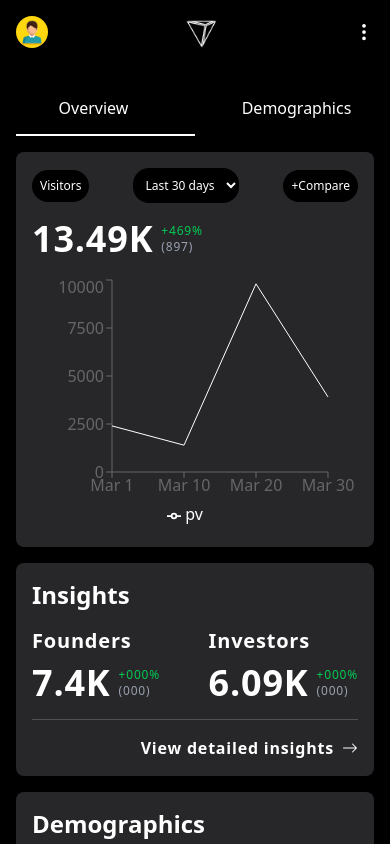
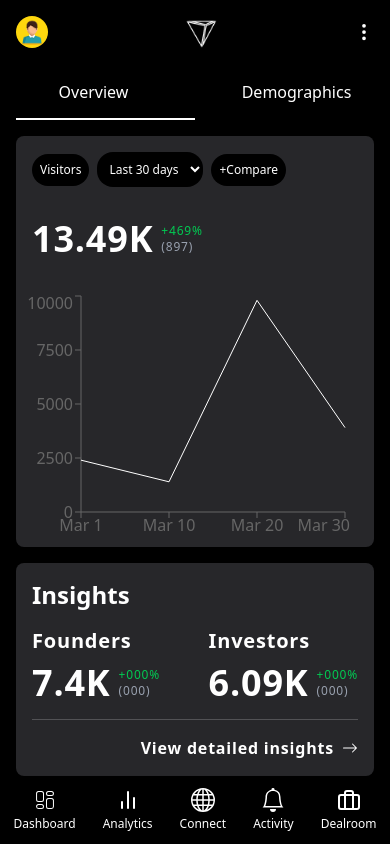
Before and after one commit to Novo1999/vertx-test, a React (Vite) app: page / in a window 390 px wide. Shown: the top 844 px of the page. Built offline with nearby package versions, Linux system fonts and the light colour scheme.

Commit message:
fix: sidebar and navbar logic

```diff
--- a/src/App.jsx
+++ b/src/App.jsx
@@ -1,19 +1,44 @@
+import { useState } from "react"
 import Demographics from "./components/Demographics.jsx"
 import Insights from "./components/Insights.jsx"
+import MobileMenu from "./components/MobileMenu.jsx"
 import Navbar from "./components/Navbar.jsx"
+import Sidebar from "./components/Sidebar.jsx"
 import Tabs from "./components/Tabs.jsx"
 import Visitors from "./components/Visitors.jsx"
 
 const App = () => {
+  const [isOpen, setIsOpen] = useState(false);
+
+  const handleOpenSidebar = () => {
+    setIsOpen(!isOpen)
+  }
+
   return (
     <main className="bg-black min-h-screen">
+      <Navbar handleOpenSidebar={handleOpenSidebar} />
+      <Sidebar isOpen={isOpen} setIsOpen={setIsOpen}>
+        <div className="flex flex-col gap-4">
+          <nav className="hidden lg:flex min-h-16 border-b border-white/40">
+            <ul className="text-white flex font-semibold justify-between w-full text-xl">
+              <li className="border-l border-white/40 pt-4 pl-4">Analytics</li>
+              <div className="flex gap-12 *:border-l *:border-white/40 *:pt-4 *:pl-4">
+                <li>Activity</li>
+                <li className="pr-4">Logout</li>
+              </div>
+            </ul>
+          </nav>
           <div className="container flex flex-col gap-4">
-        <Navbar />
             <Tabs />
+            <div className="flex flex-col gap-4 lg:flex-row">
               <Visitors />
               <Insights />
+            </div>
             <Demographics />
+            <MobileMenu />
           </div>
+        </div>
+      </Sidebar>
     </main>
   )
 }
--- a/src/components/Demographics.jsx
+++ b/src/components/Demographics.jsx
@@ -3,65 +3,68 @@ import worldMap from '../assets/world.png';
 
 const Demographics = () => {
   const flags = [
-    { code: "in", name: "India", color: "bg-blue-600" },
-    { code: "us", name: "USA", color: "bg-orange-600" },
-    { code: "ca", name: "Canada", color: "bg-yellow-400" },
-    { code: "ae", name: "UAE", color: "bg-green-600" },
+    { code: "in", name: "India", color: "bg-blue-600", data: 52 },
+    { code: "us", name: "USA", color: "bg-orange-600", data: 26 },
+    { code: "ca", name: "Canada", color: "bg-yellow-400", data: 14 },
+    { code: "ae", name: "UAE", color: "bg-green-600", data: 7 },
   ];
 
   return (
-    <div className="rounded-lg p-4 bg-zinc-800 text-white flex flex-col gap-4">
+    <div className="rounded-lg p-4 bg-zinc-800 text-white flex flex-col gap-4 mb-32">
       <p className="text-2xl font-semibold">Demographics</p>
-      <div className='relative'>
+      <div className="relative">
         <img src={worldMap} alt="world" />
-        <div className='p-1 rounded-full border border-orange-600 absolute top-[70px] left-6'>
-          <div className='bg-orange-600 size-1 rounded-full'></div>
+        {/* markers */}
+        <div className="p-1 rounded-full border border-orange-600 absolute top-[70px] md:top-[150px] left-6 sm:left-10 md:left-20 lg:left-24">
+          <div className="bg-orange-600 size-1 rounded-full"></div>
         </div>
-        <div className='p-1 rounded-full border border-orange-600 absolute top-[90px] left-16'>
-          <div className='bg-orange-600 size-1 rounded-full'></div>
+        <div className="p-1 rounded-full border border-orange-600 absolute top-[90px] md:top-[170px] left-16 sm:left-20 md:left-32 lg:left-40">
+          <div className="bg-orange-600 size-1 rounded-full"></div>
         </div>
-        <div className='p-1 rounded-full border border-yellow-400 absolute top-[75px] left-15'>
-          <div className='bg-yellow-400 size-1 rounded-full'></div>
+        <div className="p-1 rounded-full border border-yellow-400 absolute top-[75px] md:top-[155px] left-15 sm:left-18 md:left-30 lg:left-36">
+          <div className="bg-yellow-400 size-1 rounded-full"></div>
         </div>
-        <div className='p-1 rounded-full border border-blue-400 absolute top-[80px] right-24'>
-          <div className='bg-blue-400 size-1 rounded-full'></div>
+        <div className="p-1 rounded-full border border-blue-400 absolute top-[80px] md:top-[160px] right-24 sm:right-32 md:right-40 lg:right-48">
+          <div className="bg-blue-400 size-1 rounded-full"></div>
         </div>
-        <div className='p-1 rounded-full border border-green-600 absolute top-[78px] right-32'>
-          <div className='bg-green-600 size-1 rounded-full'></div>
+        <div className="p-1 rounded-full border border-green-600 absolute top-[78px] md:top-[158px] right-32 sm:right-40 md:right-48 lg:right-56">
+          <div className="bg-green-600 size-1 rounded-full"></div>
         </div>
       </div>
-      <div className='flex justify-between gap-2 items-center bg-black px-4 py-1 rounded-full border border-white/40'>
-        {
-          flags.map(({ code, name, color }) => (
-            <div key={code} className='flex justify-between items-center gap-2'>
-              <div className={`${color} rounded-full size-4`}></div>
-              <p>{name}</p>
-            </div>
-          ))
-        }
+      <div className="flex justify-between gap-2 items-center bg-black px-4 py-1 rounded-full border border-white/40 md:w-fit md:gap-6">
+        {flags.map(({ code, name, color }) => (
+          <div key={code} className="flex justify-between items-center gap-2">
+            <div className={`${color} rounded-full size-4`}></div>
+            <p>{name}</p>
+          </div>
+        ))}
       </div>
-      <div className="flex flex-col gap-4 mt-6 border-b pb-4 border-white/20">
-        {flags.map(({ code, name, color }) => (
-          <div key={code} className="flex gap-4 w-full justify-between">
+      <div className="flex flex-col gap-4 mt-6 border-b pb-4 md:gap-6 border-white/20">
+        {flags.map(({ code, name, color, data }) => (
+          <div key={code} className="flex gap-4 w-full md:gap-6 justify-between">
             <img
-              className="w-1/5 object-cover"
+              className="w-1/5 md:w-1/6 object-cover"
               src={`https://flagcdn.com/w64/${code}.png`}
               srcSet={`https://flagcdn.com/w40/${code}.png 2x`}
               width={64}
               height={64}
               alt={name}
             />
-            <div className="w-4/5 flex flex-col gap-2">
-              <p>{name}</p>
-              <div className={`${color} w-full rounded-full h-4`}></div>
+            <div className="w-4/5 md:w-5/6 flex flex-col gap-2">
+              <div className='flex justify-between'>
+                <p>{name}</p>
+                <p>{data}%</p>
+              </div>
+              <div style={{width: `${data}%`}} className={`${color} rounded-full h-4`}></div>
             </div>
           </div>
         ))}
+      </div>
+      <button className="flex items-center self-end gap-2 tracking-wider font-semibold">
+        View countries <BsArrowRight />
+      </button>
+    </div>
+  );
+};
 
-      </div>
-      <button className="flex items-center self-end gap-2 tracking-wider font-semibold">View countries <BsArrowRight /> </button>
-
-    </div>
-  )
-}
-export default Demographics
+export default Demographics;
--- a/src/components/Insights.jsx
+++ b/src/components/Insights.jsx
@@ -2,31 +2,33 @@ import { BsArrowRight } from "react-icons/bs"
 
 const Insights = () => {
   return (
-    <div className="rounded-lg p-4 bg-zinc-800 text-white flex flex-col gap-4">
+    <div className="rounded-lg p-4 w-full bg-zinc-800 text-white flex flex-col gap-4">
+      <div className="flex flex-col gap-4 lg:gap-8 lg:h-5/6">
         <p className="text-2xl font-semibold">Insights</p>
-      <div className="flex justify-between border-b pb-4 border-white/20">
+        <div className="flex justify-between lg:gap-8 lg:flex-col border-b pb-4 lg:pb-12 border-white/20">
           <div className="flex gap-2 flex-col items-start tracking-wider">
-          <p className="text-xl font-semibold">Founders</p>
+            <p className="text-xl font-semibold lg:text-2xl">Founders</p>
             <div className="flex items-center gap-2">
-            <p className="text-white font-bold text-4xl">7.4K</p>
-            <div className="*:text-xs">
+              <p className="text-white font-bold text-4xl lg:text-5xl">7.4K</p>
+              <div className="*:text-xs *:lg:text-sm">
                 <p className="text-green-500">+000%</p>
                 <p className="text-gray-400">(000)</p>
               </div>
             </div>
           </div>
           <div className="flex gap-2 flex-col items-start tracking-wider">
-          <p className="text-xl font-semibold">Investors</p>
+            <p className="text-xl font-semibold lg:text-2xl">Investors</p>
             <div className="flex items-center gap-2">
-            <p className="text-white font-bold text-4xl">6.09K</p>
-            <div className="*:text-xs">
+              <p className="text-white font-bold text-4xl lg:text-5xl">6.09K</p>
+              <div className="*:text-xs *:lg:text-sm">
                 <p className="text-green-500">+000%</p>
                 <p className="text-gray-400">(000)</p>
               </div>
             </div>
           </div>
         </div>
-      <button className="flex items-center self-end gap-2 tracking-wider font-semibold">View detailed insights <BsArrowRight /> </button>
+      </div>
+      <button className="flex items-center self-end gap-2 tracking-wider font-semibold lg:h-1/6">View detailed insights <BsArrowRight /> </button>
     </div>
   )
 }
--- /dev/null
+++ b/src/components/MobileMenu.jsx
@@ -0,0 +1,34 @@
+import { BsBell, BsGlobe } from "react-icons/bs";
+import { CiGrid42 } from "react-icons/ci";
+import { FiBarChart2, FiBriefcase } from "react-icons/fi";
+
+const MobileMenu = () => {
+  return (
+    <nav className="fixed bottom-0 left-0 w-full bg-black text-white py-3 shadow-lg lg:hidden">
+      <ul className="flex justify-around items-center">
+        <li className="flex flex-col items-center gap-1 cursor-pointer">
+          <CiGrid42 size={24} />
+          <span className="text-xs">Dashboard</span>
+        </li>
+        <li className="flex flex-col items-center gap-1 cursor-pointer">
+          <FiBarChart2 size={24} />
+          <span className="text-xs">Analytics</span>
+        </li>
+        <li className="flex flex-col items-center gap-1 cursor-pointer">
+          <BsGlobe size={24} />
+          <span className="text-xs">Connect</span>
+        </li>
+        <li className="flex flex-col items-center gap-1 cursor-pointer">
+          <BsBell size={24} />
+          <span className="text-xs">Activity</span>
+        </li>
+        <li className="flex flex-col items-center gap-1 cursor-pointer">
+          <FiBriefcase size={24} />
+          <span className="text-xs">Dealroom</span>
+        </li>
+      </ul>
+    </nav>
+  );
+};
+
+export default MobileMenu;
--- a/src/components/Navbar.jsx
+++ b/src/components/Navbar.jsx
@@ -2,13 +2,17 @@ import { BsThreeDotsVertical } from "react-icons/bs";
 import avatar from '../assets/avatar.jpg';
 import vertxLogo from '../assets/vertx.png';
 
-const Navbar = () => {
+const Navbar = ({ handleOpenSidebar }) => {
   return (
-    <nav className="text-white flex justify-between items-center py-4">
-      <img src={avatar} alt="avatar" className="size-8 rounded-full" />
-      <img src={vertxLogo} alt="avatar" className="size-8" />
-      <BsThreeDotsVertical className="text-xl" />
-    </nav>
+    <>
+      <nav className="text-white flex sticky top-0 bg-black z-50 justify-between items-center py-4 px-4 lg:hidden">
+        <img src={avatar} alt="avatar" className="size-8 rounded-full" />
+        <img src={vertxLogo} alt="avatar" className="size-8" />
+        <button onClick={handleOpenSidebar} className="cursor-pointer">
+          <BsThreeDotsVertical className="text-xl" />
+        </button>
+      </nav>
+    </>
   )
 }
 export default Navbar
--- a/src/components/Sidebar.jsx
+++ b/src/components/Sidebar.jsx
@@ -1,6 +1,70 @@
-const Sidebar = () => {
+import React, { useEffect, useState } from 'react';
+import avatar from '../assets/avatar.jpg';
+import vertxLogo from '../assets/vertx.png';
+
+const Sidebar = ({ isOpen, setIsOpen, children }) => {
+  const [isDesktop, setIsDesktop] = useState(true);
+
+  const toggleSidebar = () => {
+    setIsOpen(!isOpen);
+  };
+
+  useEffect(() => {
+    const handleResize = () => {
+      if (window.innerWidth >= 1024) {
+        setIsDesktop(true);
+        setIsOpen(true);
+      } else {
+        setIsDesktop(false);
+        setIsOpen(false);
+      }
+    };
+
+    handleResize();
+
+    window.addEventListener('resize', handleResize);
+
+    return () => window.removeEventListener('resize', handleResize);
+  }, []);
+
   return (
-    <div>Sidebar</div>
-  )
-}
-export default Sidebar
+    <div className="flex min-h-screen">
+      <div
+        className={`fixed inset-0 bg-black/50 bg-opacity-50 z-[999] lg:hidden transition-transform duration-300 ${isOpen ? 'block' : 'hidden'
+          }`}
+        onClick={toggleSidebar}
+      />
+      {/* logo+avatar */}
+      <div className='min-w-16 hidden lg:flex flex-col gap-4'>
+        <div className='border-b border-white/40 min-h-16 flex justify-center items-center'>
+          <img src={vertxLogo} alt="avatar" className="size-10 p-2 bg-white rounded-full" />
+        </div>
+        <img src={avatar} alt="avatar" className="size-10 rounded-full mx-auto" />
+      </div>
+      <div
+        className={`fixed lg:relative min-h-screen inset-0 lg:left-0 lg:w-1/5 w-64 z-[999] bg-black text-white transition-transform duration-300 transform ${isOpen || isDesktop ? 'translate-x-0' : '-translate-x-full'
+          } lg:translate-x-0`}
+      >
+        <div>
+          <h2 className="text-2xl font-bold p-[15.5px] border-b border-white/40">VertxLabs. Inc</h2>
+          <ul className="flex flex-col gap-8 p-4 text-xl">
+            <li><a href="#" className="text-gray-500">Dashboard</a></li>
+            <li><a href="#" className="text-white">Analytics</a></li>
+            <li><a href="#" className="text-gray-500">Connect</a></li>
+            <li><a href="#" className="text-gray-500">Dealroom</a></li>
+            <li><a href="#" className="text-gray-500">Profile</a></li>
+            <li><a href="#" className="text-gray-500">Settings</a></li>
+          </ul>
+        </div>
+      </div>
+
+      <div
+        className={`transition-all duration-300 lg:w-4/5 mx-auto`}
+      >
+        {children}
+      </div>
+    </div>
+  );
+};
+
+export default Sidebar;
--- a/src/components/Tabs.jsx
+++ b/src/components/Tabs.jsx
@@ -6,7 +6,7 @@ const Tabs = () => {
   const selectedIndex = tabs.indexOf(selected);
 
   return (
-    <div className="relative py-4 flex justify-between text-white gap-12 *:capitalize w-full max-w-md">
+    <div className="relative py-4 flex justify-between text-white gap-12 *:capitalize w-full">
       {tabs.map((tab) => (
         <div
           key={tab}
--- a/src/components/VisitorChart.jsx
+++ b/src/components/VisitorChart.jsx
@@ -17,12 +17,6 @@ const VisitorChart = () => {
         width={500}
         height={300}
         data={data}
-        margin={{
-          top: 5,
-          right: 30,
-          left: 20,
-          bottom: 5,
-        }}
       >
         <XAxis dataKey="name" />
         <YAxis />
--- a/src/components/Visitors.jsx
+++ b/src/components/Visitors.jsx
@@ -2,8 +2,8 @@ import VisitorChart from "./VisitorChart.jsx";
 
 const Visitors = () => {
   return (
-    <div className="rounded-lg p-4 bg-zinc-800 text-white flex flex-col gap-4">
-      <div className="flex gap-2 justify-between items-center *:bg-black *:p-2 *:text-xs">
+    <div className="rounded-lg w-full bg-zinc-800 text-white flex flex-col gap-4">
+      <div className="flex gap-2 items-center justify-start lg:gap-4 *:bg-black *:p-2 *:text-xs pt-4 px-4">
         <div className="rounded-2xl">Visitors</div>
         <select className="text-white px-2 py-1 rounded-2xl">
           <option>Last 30 days</option>
@@ -13,14 +13,14 @@ const Visitors = () => {
         </select>
         <div className="rounded-2xl">+Compare</div>
       </div>
-      <div className="flex gap-2 items-center tracking-wider">
+      <div className="flex gap-2 items-center tracking-wider p-4">
         <p className="text-white font-bold text-4xl">13.49K</p>
         <div className="*:text-xs">
           <p className="text-green-500">+469%</p>
           <p className="text-gray-400">(897)</p>
         </div>
       </div>
-      <div className="h-64 w-full">
+      <div className="h-64 w-full pr-6">
         <VisitorChart />
       </div>
     </div>
--- a/src/index.css
+++ b/src/index.css
@@ -8,3 +8,7 @@
     padding-inline: 2rem;
   }
 }
+
+.recharts-default-legend {
+  display: none;
+}
```
Lines whose indentation alone changed are shown as unchanged.
